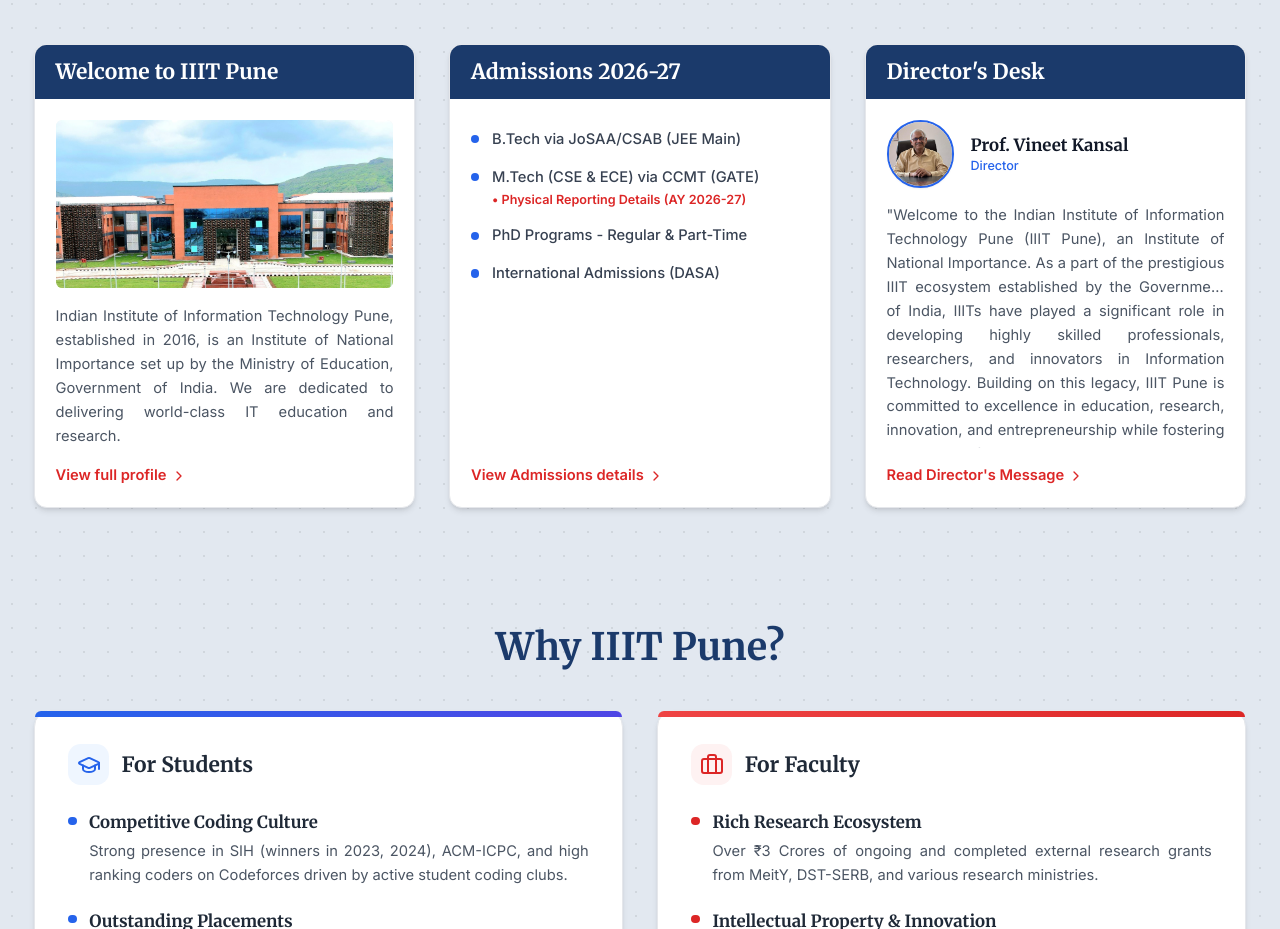
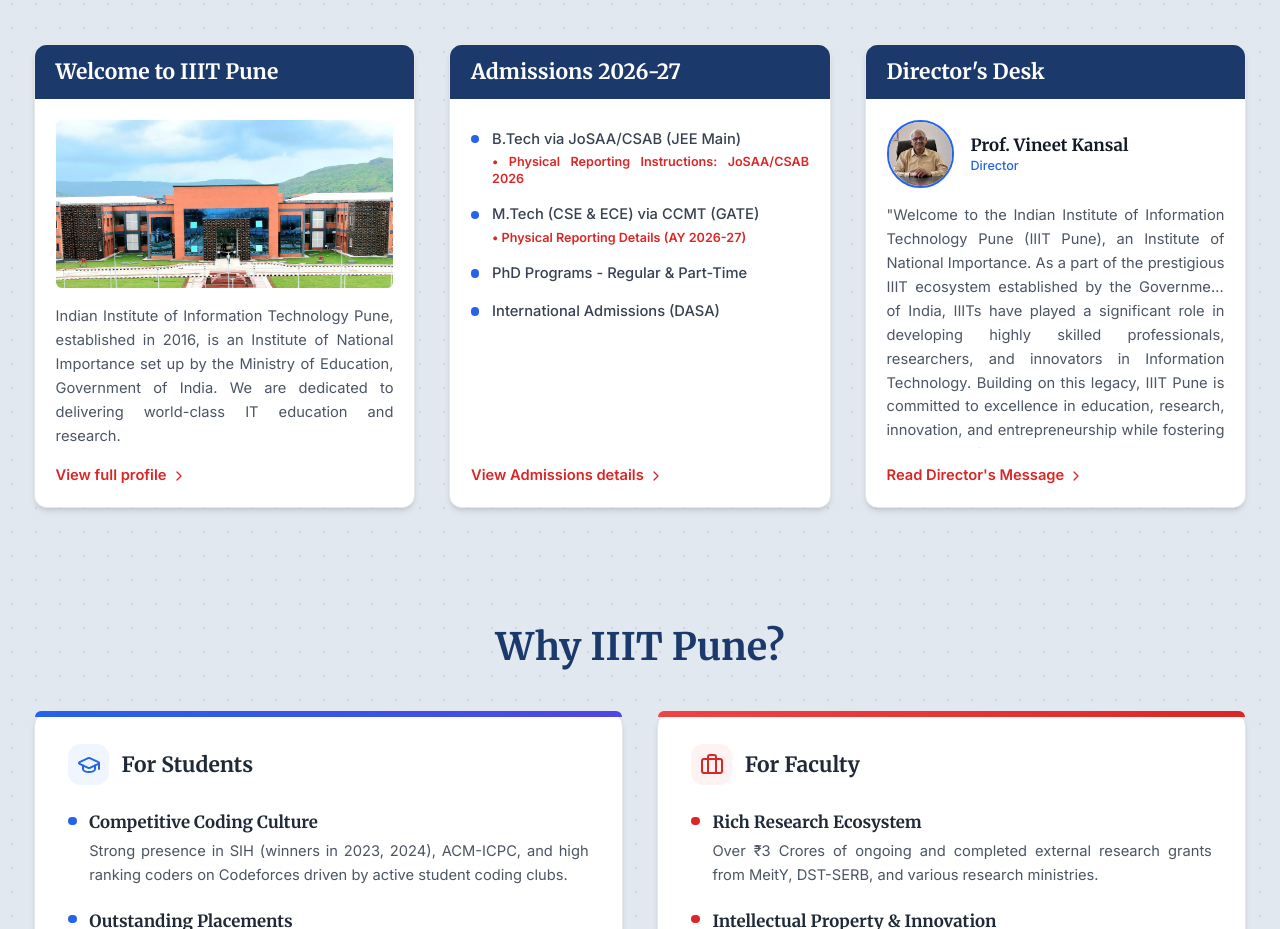
Before and after one commit to iiitp-official/website, a React (Vite) app: page / in a window 1280 px wide. Shown: the part 800-1729 px from the top of the page. Built offline with nearby package versions, Linux system fonts and the light colour scheme; grey boxes are pictures that could not be loaded.

Commit message:
feat: Add B.Tech Physical Reporting Instructions link

```diff
--- a/src/components/home/InfoCards.jsx
+++ b/src/components/home/InfoCards.jsx
@@ -243,9 +243,16 @@ const InfoCards = () => {
             </div>
             <div className="p-5 flex flex-col flex-grow">
               <ul className="space-y-4 mb-6 flex-grow mt-2">
-                <li className="flex items-start">
-                  <span className="w-2 h-2 rounded-full bg-accent dark:bg-accent-dark mt-1.5 mr-3 shrink-0"></span>
-                  <a href="https://josaa.nic.in/" target="_blank" rel="noopener noreferrer" className="text-sm font-medium text-gray-700 dark:text-gray-300 hover:text-brand-red dark:hover:text-brand-red-dark transition-colors">B.Tech via JoSAA/CSAB (JEE Main)</a>
+                <li className="flex flex-col">
+                  <div className="flex items-start">
+                    <span className="w-2 h-2 rounded-full bg-accent dark:bg-accent-dark mt-1.5 mr-3 shrink-0"></span>
+                    <a href="https://josaa.nic.in/" target="_blank" rel="noopener noreferrer" className="text-sm font-medium text-gray-700 dark:text-gray-300 hover:text-brand-red dark:hover:text-brand-red-dark transition-colors">B.Tech via JoSAA/CSAB (JEE Main)</a>
+                  </div>
+                  <div className="pl-5 mt-1">
+                    <a href="/documents/DETAILS%20OF%20ADMISSION%20PROCESS%20FOR%20FIRST%20SEMESTER%202025-26.pdf" target="_blank" rel="noopener noreferrer" className="text-xs text-brand-red dark:text-brand-red-dark hover:underline flex items-center gap-1 font-semibold">
+                      <span>• Physical Reporting Instructions: JoSAA/CSAB 2026</span>
+                    </a>
+                  </div>
                 </li>
                 <li className="flex flex-col">
                   <div className="flex items-start">
```
Also changed, not shown: 1 other file (tests, documents, lock files or other folders).
